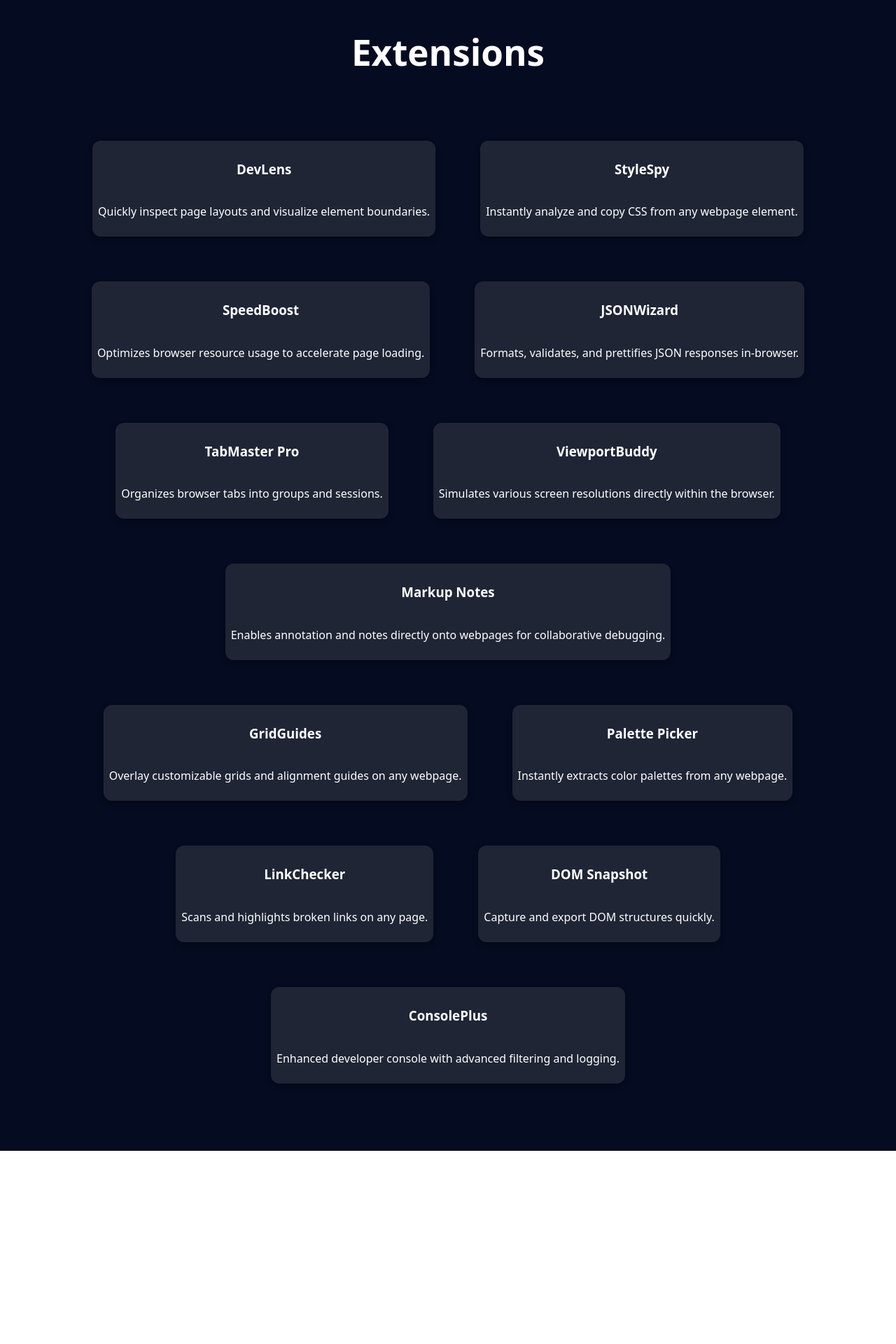
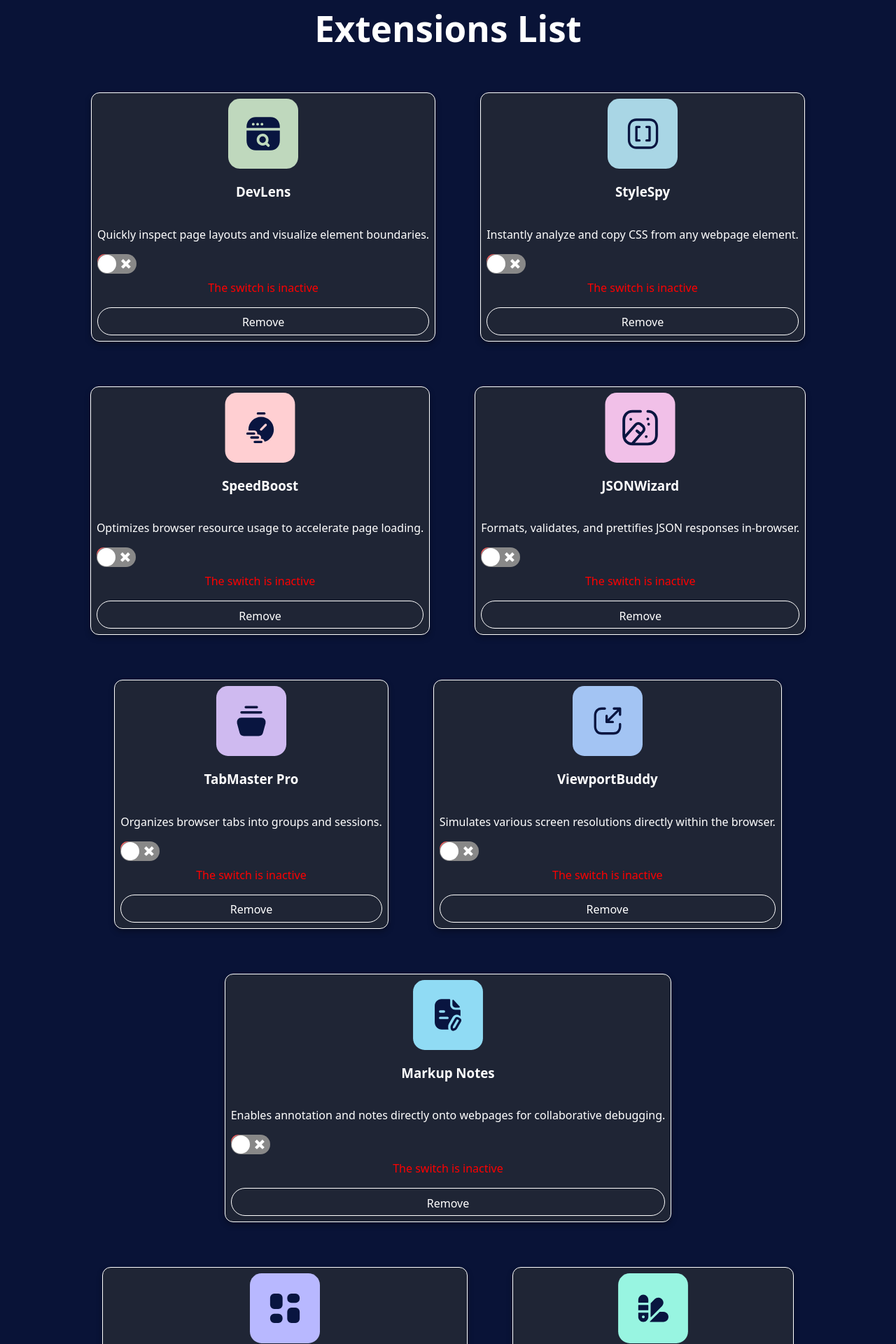
Before and after one commit to Joyfull-Happiness/react-toggle-app, a React (Vite) app: page / in a window 1280 px wide. Shown: the part 20-1940 px from the top of the page at 70% size. Before the commit the page ends 1664 px from the top, so only its background shows below. Built offline with nearby package versions, Linux system fonts and the light colour scheme.

Commit message:
updated button

```diff
--- a/package.json
+++ b/package.json
@@ -12,7 +12,8 @@
   "dependencies": {
     "react": "^19.1.1",
     "react-dom": "^19.1.1",
-    "react-router-dom": "^7.8.0"
+    "react-router-dom": "^7.8.0",
+    "react-switch": "^7.1.0"
   },
   "devDependencies": {
     "@eslint/js": "^9.32.0",
--- a/src/App.css
+++ b/src/App.css
@@ -11,7 +11,6 @@
   justify-content: center;
   align-items: center;
   padding: 2rem;
-  background-color: #050b21;
   max-width: 100%;
 }
 
@@ -33,7 +32,7 @@ h1 {
 }
 
 body {
-  background-color: #050b21;
+  background-color: #091337;
 }
 
 @keyframes logo-spin {
--- /dev/null
+++ b/src/components/Button.css
@@ -0,0 +1,12 @@
+.button {
+  background-color: #1f2535;
+  color: #fff;
+  border: 0.3px solid white;
+  height: 40px;
+  border-radius: 40px;
+  padding: 0.6em 1.2em;
+  font-size: 1em;
+  font-weight: 500;
+  font-family: inherit;
+  display: inline-block;
+}
--- /dev/null
+++ b/src/components/Button.jsx
@@ -0,0 +1,8 @@
+import "./Button.css";
+export default function Button({ text }) {
+  return (
+    <>
+      <button className="button">{text}</button>
+    </>
+  );
+}
--- a/src/components/Card.css
+++ b/src/components/Card.css
@@ -4,10 +4,23 @@
   margin: 2rem;
   padding: 0.5rem;
   border-radius: 12px;
-
+  border: 0.3px solid white;
   max-width: 100%;
   display: flex;
   flex-direction: column;
   justify-content: space-between;
   box-shadow: 0 4px 8px rgba(0, 0, 0, 0.3);
 }
+
+img {
+  max-block-size: 100px;
+  display: inline-block;
+}
+
+h1 {
+  display: inline;
+}
+
+p {
+  display: block;
+}
--- a/src/components/Card.jsx
+++ b/src/components/Card.jsx
@@ -1,16 +1,18 @@
 import "./Card.css";
+import Button from "./Button.jsx";
+import Toggle from "./Toggle.jsx";
 
-function Card({ cardApi }) {
+function Card({ object }) {
   return (
     <>
-      {cardApi.map((object, id) => (
-        <div className="card" key={id}>
-          <h3> {object.name}</h3>
+      <div className="card">
+        <img src={object.logo} />
+        <h3> {object.name}</h3>
 
-          <p> {object.description}</p>
-          {/* <Toggle></Toggle> */}
-        </div>
-      ))}
+        <p> {object.description}</p>
+        <Toggle active={object.active} />
+        <Button text="Remove" />
+      </div>
     </>
   );
 }
--- a/src/components/Toggle.css
+++ b/src/components/Toggle.css
@@ -6,13 +6,3 @@
   position: relative;
   cursor: pointer;
 }
-
-.toggle {
-  width: 18px;
-  height: 18px;
-  background-color: #fff;
-  border-radius: 50%;
-  position: absolute;
-  top: 1px;
-  right: 1px;
-}
--- a/src/components/Toggle.jsx
+++ b/src/components/Toggle.jsx
@@ -1,5 +1,6 @@
 import Switch from "react-switch";
 import { useState } from "react";
+import "./Toggle.css"; // Import your CSS for styling
 
 export default function Toggle() {
   const [checked, setChecked] = useState(false);
--- a/src/data.js
+++ b/src/data.js
@@ -1,7 +1,7 @@
 let data = [
   {
     id: 1,
-    logo: "./assets/images/logo-devlens.svg",
+    logo: "./src/assets/logo-devlens.svg",
     name: "DevLens",
     description:
       "Quickly inspect page layouts and visualize element boundaries.",
@@ -9,21 +9,21 @@ let data = [
   },
   {
     id: 2,
-    logo: "./assets/images/logo-style-spy.svg",
+    logo: "./src/assets/logo-style-spy.svg",
     name: "StyleSpy",
     description: "Instantly analyze and copy CSS from any webpage element.",
     isActive: true,
   },
   {
     id: 3,
-    logo: "./assets/images/logo-speed-boost.svg",
+    logo: "./src/assets/logo-speed-boost.svg",
     name: "SpeedBoost",
     description: "Optimizes browser resource usage to accelerate page loading.",
     isActive: false,
   },
   {
     id: 4,
-    logo: "./assets/images/logo-json-wizard.svg",
+    logo: "./src/assets/logo-json-wizard.svg",
     name: "JSONWizard",
     description:
       "Formats, validates, and prettifies JSON responses in-browser.",
@@ -31,14 +31,14 @@ let data = [
   },
   {
     id: 5,
-    logo: "./assets/images/logo-tab-master-pro.svg",
+    logo: "./src/assets/logo-tab-master-pro.svg",
     name: "TabMaster Pro",
     description: "Organizes browser tabs into groups and sessions.",
     isActive: true,
   },
   {
     id: 6,
-    logo: "./assets/images/logo-viewport-buddy.svg",
+    logo: "./src/assets/logo-viewport-buddy.svg",
     name: "ViewportBuddy",
     description:
       "Simulates various screen resolutions directly within the browser.",
@@ -46,7 +46,7 @@ let data = [
   },
   {
     id: 7,
-    logo: "./assets/images/logo-markup-notes.svg",
+    logo: "./src/assets/logo-markup-notes.svg",
     name: "Markup Notes",
     description:
       "Enables annotation and notes directly onto webpages for collaborative debugging.",
@@ -54,7 +54,7 @@ let data = [
   },
   {
     id: 8,
-    logo: "./assets/images/logo-grid-guides.svg",
+    logo: "./src/assets/logo-grid-guides.svg",
     name: "GridGuides",
     description:
       "Overlay customizable grids and alignment guides on any webpage.",
@@ -62,28 +62,28 @@ let data = [
   },
   {
     id: 9,
-    logo: "./assets/images/logo-palette-picker.svg",
+    logo: "./src/assets/logo-palette-picker.svg",
     name: "Palette Picker",
     description: "Instantly extracts color palettes from any webpage.",
     isActive: true,
   },
   {
     id: 10,
-    logo: "./assets/images/logo-link-checker.svg",
+    logo: "./src/assets/logo-link-checker.svg",
     name: "LinkChecker",
     description: "Scans and highlights broken links on any page.",
     isActive: true,
   },
   {
     id: 11,
-    logo: "./assets/images/logo-dom-snapshot.svg",
+    logo: "./src/assets/logo-dom-snapshot.svg",
     name: "DOM Snapshot",
     description: "Capture and export DOM structures quickly.",
     isActive: false,
   },
   {
     id: 12,
-    logo: "./assets/images/logo-console-plus.svg",
+    logo: "./src/assets/logo-console-plus.svg",
     name: "ConsolePlus",
     description:
       "Enhanced developer console with advanced filtering and logging.",
--- a/src/pages/Home.jsx
+++ b/src/pages/Home.jsx
@@ -1,5 +1,5 @@
 import data from "../data.js";
-
+import Button from "../components/Button.jsx";
 import Card from "../components/Card.jsx";
 // import Toggle from "./components/Toggle";
 import React, { useState } from "react";
@@ -9,9 +9,12 @@ function Home() {
 
   return (
     <>
-      <h1>Extensions</h1>
+      <h1>Extensions List</h1>
+      {/* <Button text="Active" /> */}
       <div className="card-container">
-        <Card cardApi={dataApi} />
+        {dataApi.map((object, id) => (
+          <Card object={object} key={id} />
+        ))}
       </div>
     </>
   );
```
Also changed, not shown: src/components/RemoveButton.jsx (deleted, +0 -23 lines), src/components/RemoveButton.css (deleted), 1 other file (tests, documents, lock files or other folders).
